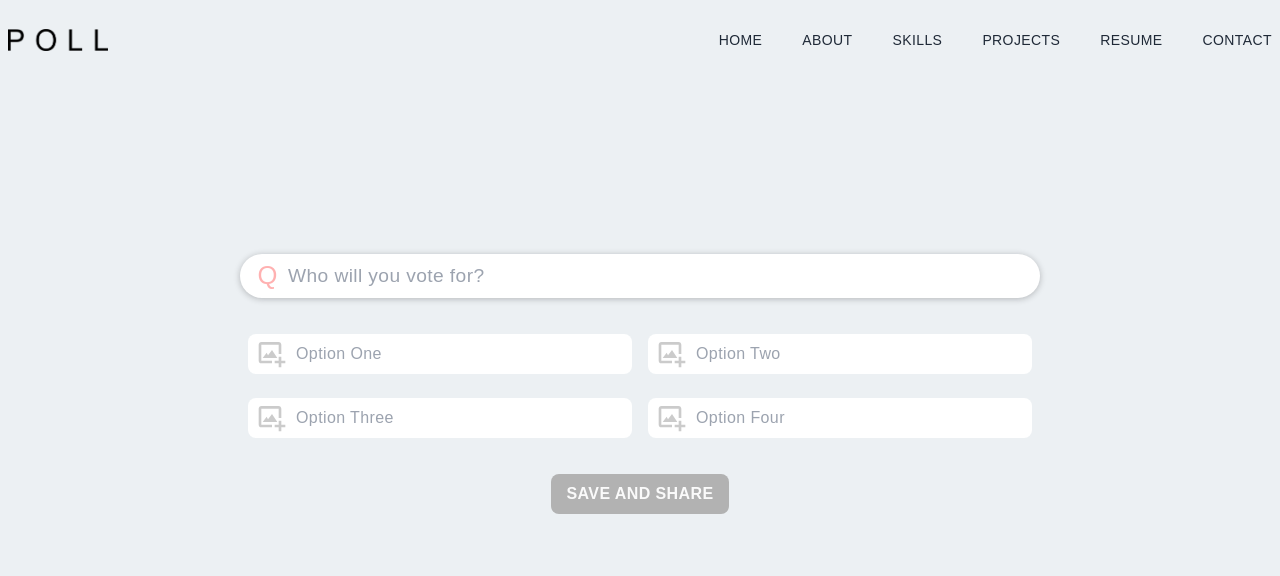
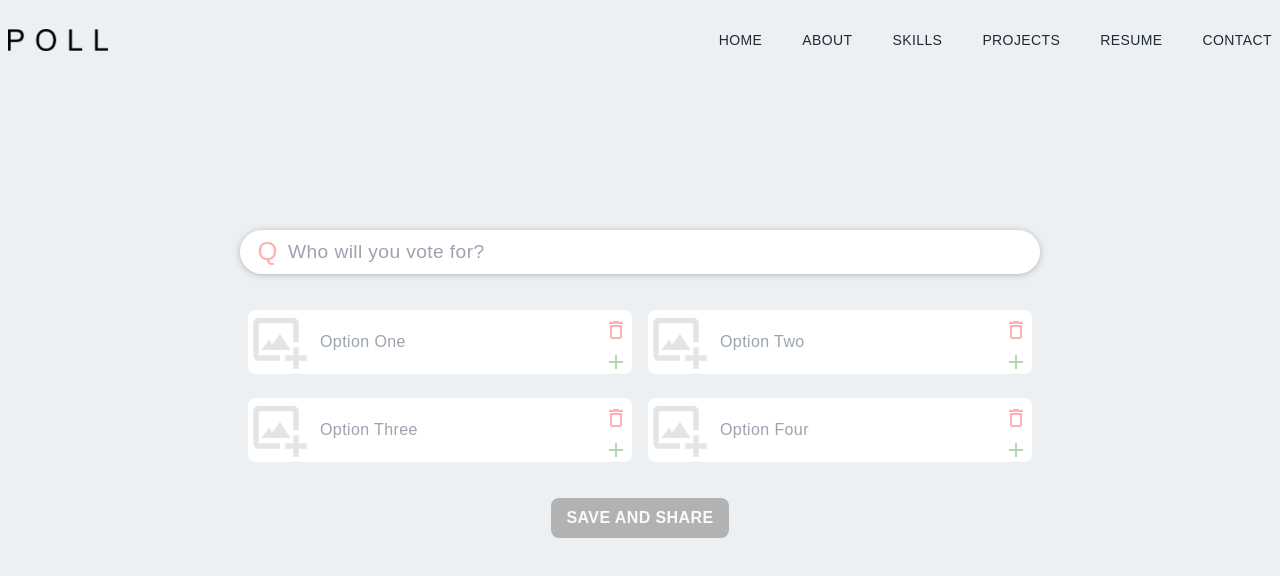
Before and after one commit to ankit-programmer/rt-poll-ui, a Next.js app: page / in a window 1280 px wide. Shown: the top 576 px of the page. Built offline with nearby package versions, Linux system fonts and the light colour scheme.

Commit message:
Large Options with Action Buttons

```diff
--- a/components/CreatePoll/CreatePoll.module.css
+++ b/components/CreatePoll/CreatePoll.module.css
@@ -32,18 +32,23 @@
   display: grid;
   justify-items: center;
   /* grid-template-columns: repeat(auto-fill,50%); */
-  grid-template-columns: repeat(auto-fit, minmax(300px, 1fr));
+  grid-template-columns: repeat(auto-fit, minmax(400px, 1fr));
 }
 .Option {
+  position: relative;
   width: 100%;
+  height: 5rem;
   display: grid;
+  grid-template-columns: repeat(auto-fit, 1fr);
   margin-block: 4px;
 }
 .OptionIcon {
   position: absolute;
-  padding-top: 4px;
-  margin: 16px;
-  opacity: 20%;
+  left: 0;
+  margin: 0;
+  bottom: 0;
+  margin-left: 0.5rem;
+  opacity: 10%;
   color: black;
   cursor: pointer;
 }
@@ -53,8 +58,23 @@
   margin: 16px 8px 0px 8px;
   padding: 8px;
   border-radius: 0.5em;
-  padding-left: 3rem;
+  padding-left: 4.5rem;
   box-shadow: 10px;
+}
+
+.ActionContainer {
+  position: absolute;
+  display: grid;
+  right: 0;
+  margin-top: 20px;
+  margin-right: 8px;
+  justify-items: center;
+}
+.OptionActionButton {
+  margin: 4px;
+  color: red;
+  opacity: 30%;
+  cursor: pointer;
 }
 
 .ActionButton {
--- a/components/CreatePoll/CreatePoll.tsx
+++ b/components/CreatePoll/CreatePoll.tsx
@@ -1,6 +1,8 @@
 import React, { useEffect, useRef, useState } from 'react'
 import styles from './CreatePoll.module.css';
 import { BiImageAdd } from 'react-icons/bi';
+import { BsPlus, BsPlusCircle, BsPlusCircleDotted } from 'react-icons/bs';
+import {MdAdd, MdDeleteOutline} from 'react-icons/md';
 const CreatePoll = () => {
   let placeholders = ["Who will you vote for?", "Who will win this T20 World Cup?", "Where should we go for vacation?"];
   let [placeholder, setPlaceholder] = useState("");
@@ -41,34 +43,46 @@ const CreatePoll = () => {
             <div className={styles.Option}>
               <div className={styles.OptionIcon}>
 
-                <BiImageAdd size="2em"></BiImageAdd>
+                <BiImageAdd size="4em"></BiImageAdd>
               </div>
               <input className={styles.OptionInput} type="text" placeholder='Option One'></input>
-
+              <div className={styles.ActionContainer}>
+                <MdDeleteOutline className={styles.OptionActionButton} size="1.5em"/>
+                <MdAdd color="green" className={styles.OptionActionButton} size="1.5em"/>
+              </div>
             </div>
             <div className={styles.Option}>
               <div className={styles.OptionIcon}>
 
-                <BiImageAdd size="2em"></BiImageAdd>
+                <BiImageAdd size="4em"></BiImageAdd>
               </div>
               <input className={styles.OptionInput} type="text" placeholder='Option Two'></input>
-
+              <div className={styles.ActionContainer}>
+                <MdDeleteOutline className={styles.OptionActionButton} size="1.5em"/>
+                <MdAdd color="green" className={styles.OptionActionButton} size="1.5em"/>
+              </div>
             </div>
             <div className={styles.Option}>
               <div className={styles.OptionIcon}>
 
-                <BiImageAdd size="2em"></BiImageAdd>
+                <BiImageAdd size="4em"></BiImageAdd>
               </div>
               <input className={styles.OptionInput} type="text" placeholder='Option Three'></input>
-
+              <div className={styles.ActionContainer}>
+                <MdDeleteOutline className={styles.OptionActionButton} size="1.5em"/>
+                <MdAdd color='green' className={styles.OptionActionButton} size="1.5em"/>
+              </div>
             </div>
             <div className={styles.Option}>
               <div className={styles.OptionIcon}>
 
-                <BiImageAdd size="2em"></BiImageAdd>
+                <BiImageAdd size="4em"></BiImageAdd>
               </div>
               <input className={styles.OptionInput} type="text" placeholder='Option Four'></input>
-
+              <div className={styles.ActionContainer}>
+                <MdDeleteOutline className={styles.OptionActionButton} size="1.5em"/>
+                <MdAdd color='green' className={styles.OptionActionButton} size="1.5em"/>
+              </div>
             </div>
 
           </div>
```
